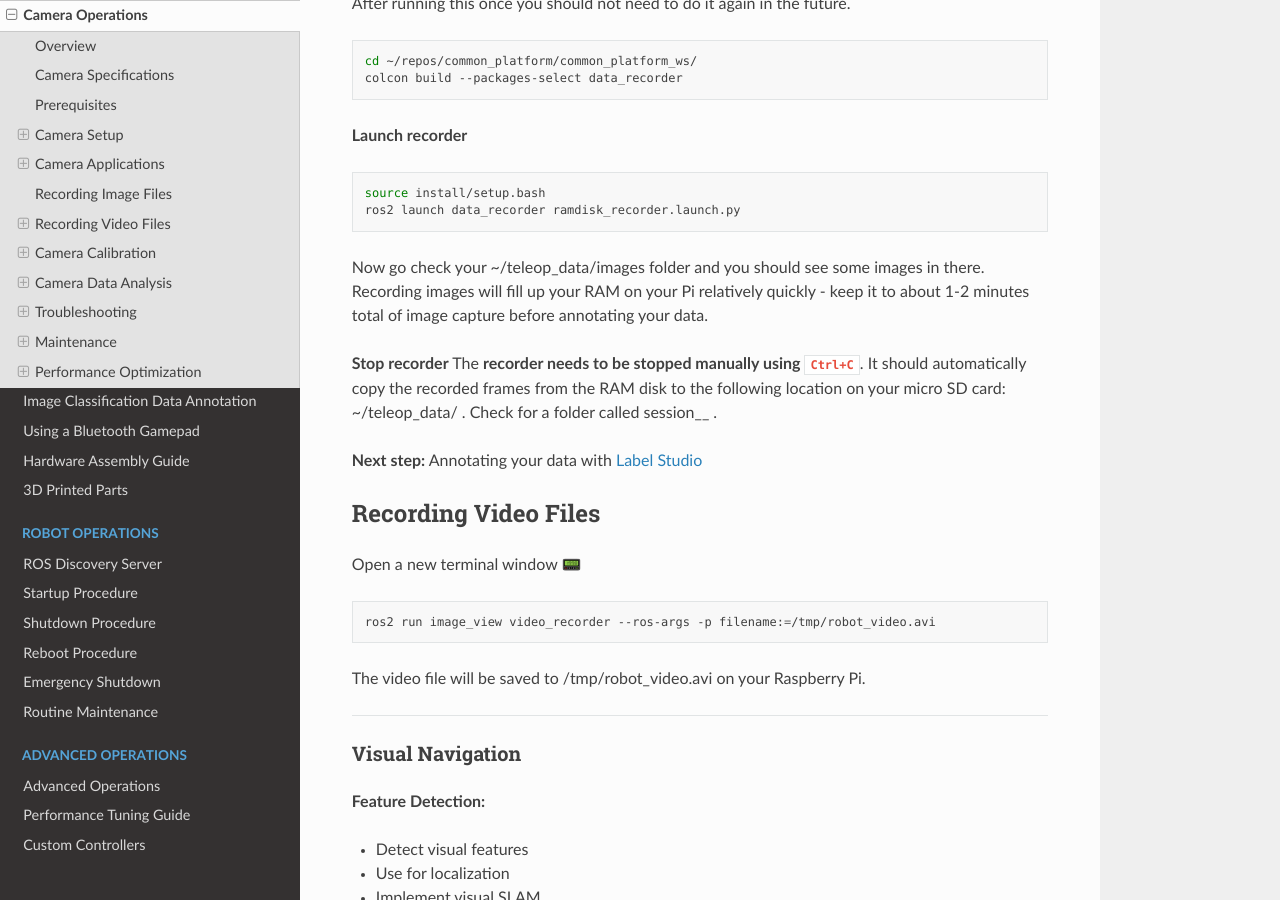
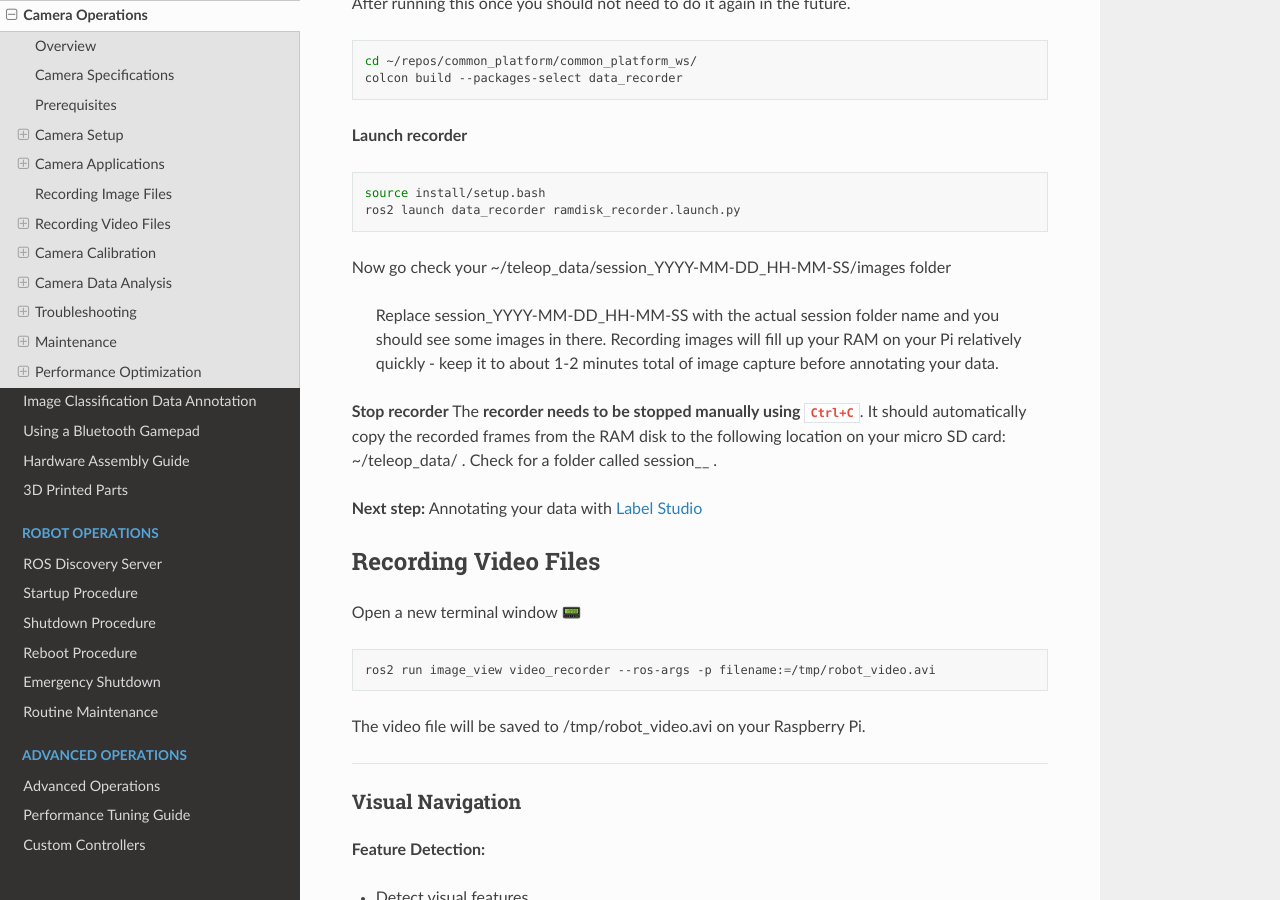
Before and after one commit to RoseCityRobotics/common_platform, a Sphinx documentation site: the page built from docs/source/camera/camera_operations.md, in a window 1280 px wide and 900 px high, scrolled down 2315 px. Built offline with Sphinx 7.4.7 and the Read the Docs theme 3.1.0, drawn with Linux system fonts in a browser that asks for light colours; pages that are not in the unit, such as notebooks, are missing from menus.

Commit message:
fixing path for images

````diff
--- a/docs/source/camera/camera_operations.md
+++ b/docs/source/camera/camera_operations.md
@@ -91,7 +91,8 @@ source install/setup.bash
 ros2 launch data_recorder ramdisk_recorder.launch.py
 ```
 
-Now go check your ~/teleop_data/images folder and you should see some images in there. Recording images will fill up your RAM on your Pi relatively quickly - keep it to about 1-2 minutes total of image capture before annotating your data.
+Now go check your ~/teleop_data/session_YYYY-MM-DD_HH-MM-SS/images folder
+>  Replace session_YYYY-MM-DD_HH-MM-SS with the actual session folder name and you should see some images in there. Recording images will fill up your RAM on your Pi relatively quickly - keep it to about 1-2 minutes total of image capture before annotating your data.
 
 **Stop recorder**
 The **recorder needs to be stopped manually using `Ctrl+C`**. It should automatically copy the recorded frames from the RAM disk to the following location on your micro SD card: ~/teleop_data/ . Check for a folder called session_<DATE>_<TIME> .
````
